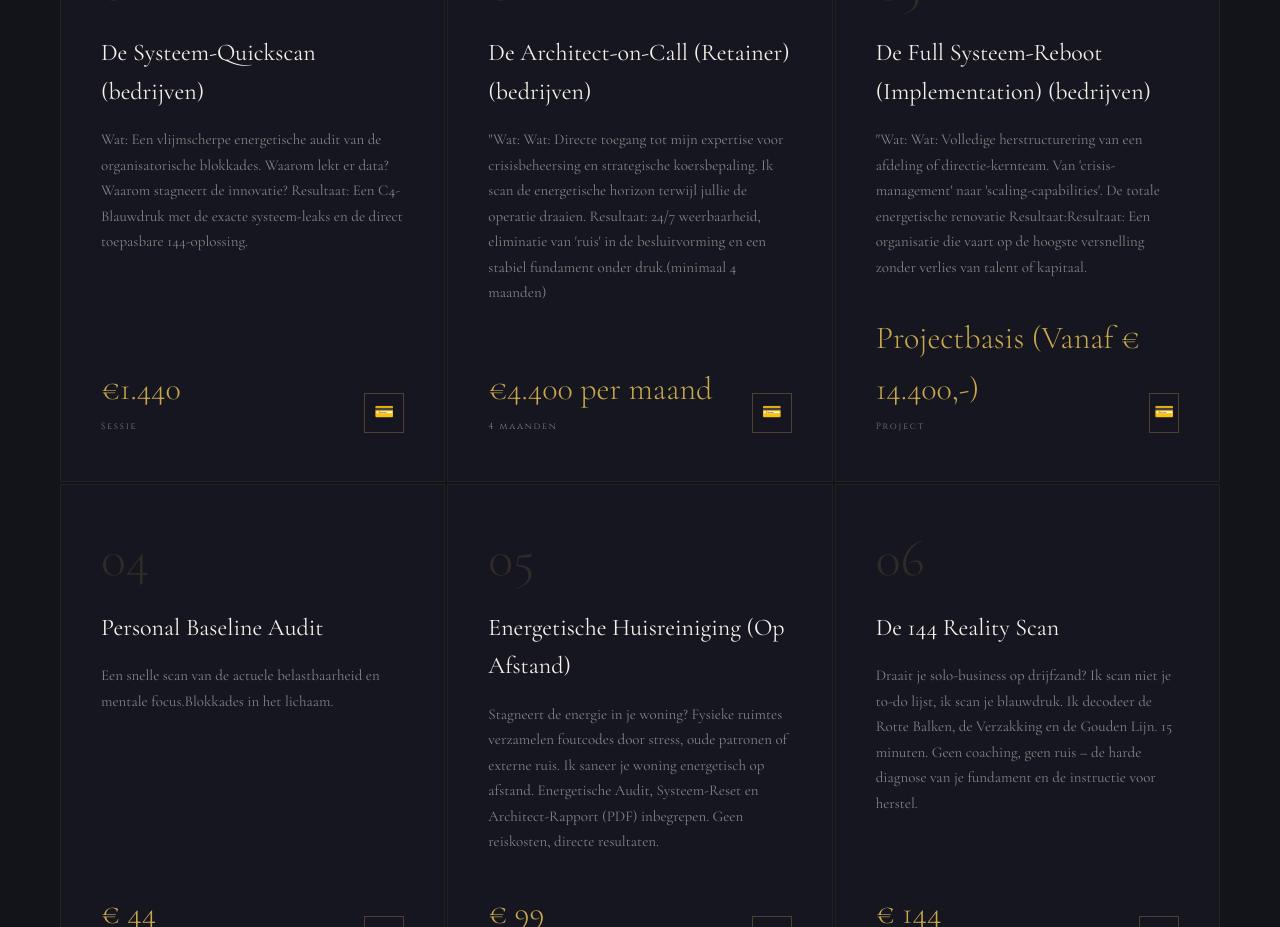
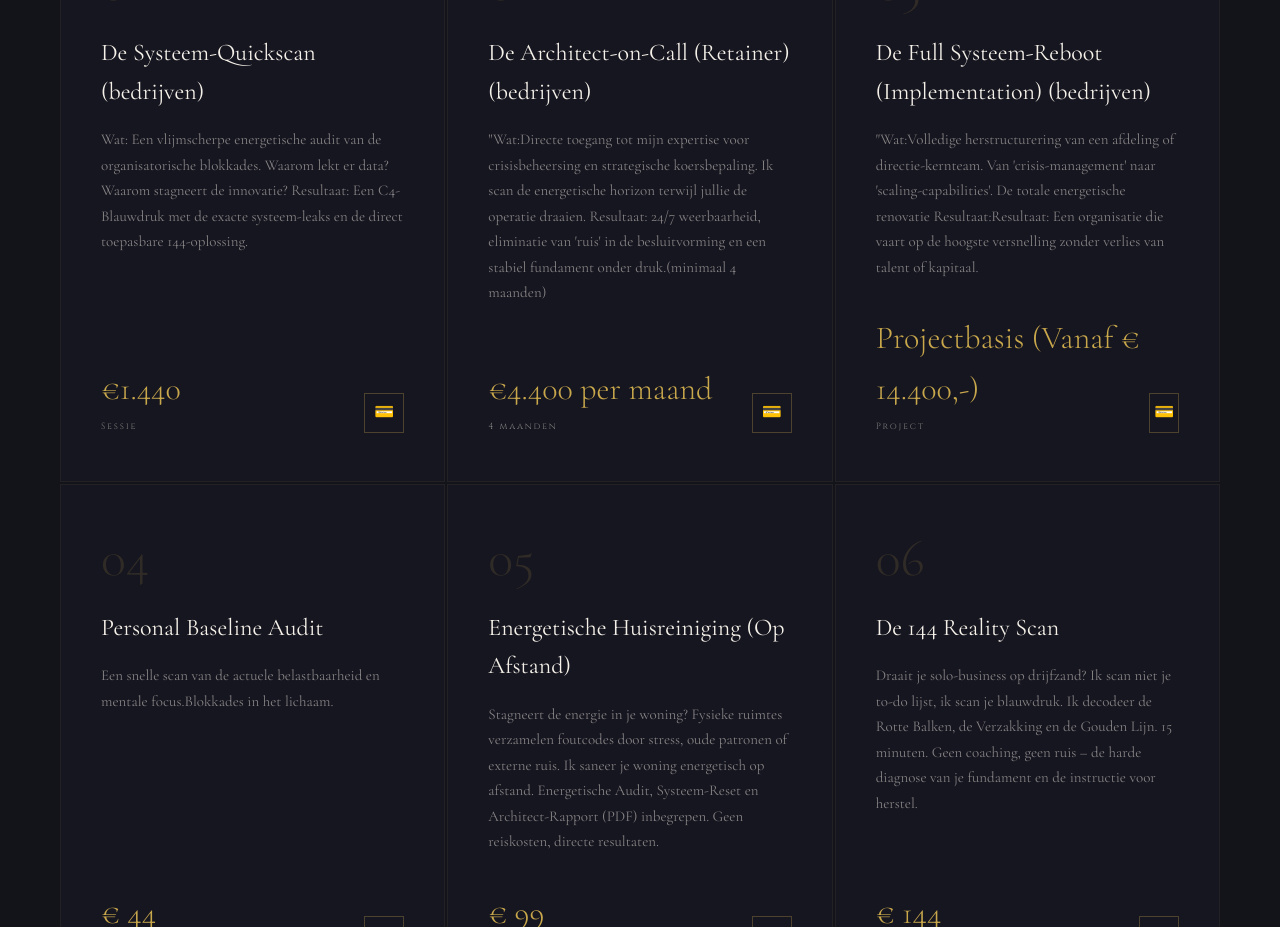
Before and after one commit to tamaraesseveld-sys/celestialelora, a plain HTML site: page index.html in a window 1280 px wide. Shown: the part 2220-3147 px from the top of the page. Drawn offline with nearby package versions, Linux system fonts and the light colour scheme.

Commit message:
Update index.html

```diff
--- a/index.html
+++ b/index.html
@@ -891,7 +891,7 @@ Resultaat: Een C4-Blauwdruk met de exacte systeem-leaks en de direct toepasbare
     <div class="dienst-card fade-in">
       <div class="dienst-number">02</div>
       <h3 class="dienst-name">De Architect-on-Call (Retainer) (bedrijven)</h3>
-      <p class="dienst-desc">"Wat: Wat: Directe toegang tot mijn expertise voor crisisbeheersing en strategische koersbepaling. Ik scan de energetische horizon terwijl jullie de operatie draaien.
+      <p class="dienst-desc">"Wat:Directe toegang tot mijn expertise voor crisisbeheersing en strategische koersbepaling. Ik scan de energetische horizon terwijl jullie de operatie draaien.
 
 Resultaat: 24/7 weerbaarheid, eliminatie van 'ruis' in de besluitvorming en een stabiel fundament onder druk.(minimaal 4 maanden)</p>
       <div class="dienst-footer">
@@ -905,7 +905,7 @@ Resultaat: 24/7 weerbaarheid, eliminatie van 'ruis' in de besluitvorming en een
    <div class="dienst-card fade-in">
       <div class="dienst-number">03</div>
       <h3 class="dienst-name">De Full Systeem-Reboot (Implementation) (bedrijven)</h3>
-      <p class="dienst-desc">"Wat: Wat: Volledige herstructurering van een afdeling of directie-kernteam. Van 'crisis-management' naar 'scaling-capabilities'. De totale energetische renovatie
+      <p class="dienst-desc">"Wat:Volledige herstructurering van een afdeling of directie-kernteam. Van 'crisis-management' naar 'scaling-capabilities'. De totale energetische renovatie
 
 Resultaat:Resultaat: Een organisatie die vaart op de hoogste versnelling zonder verlies van talent of kapitaal.</p>
       <div class="dienst-footer">
```
